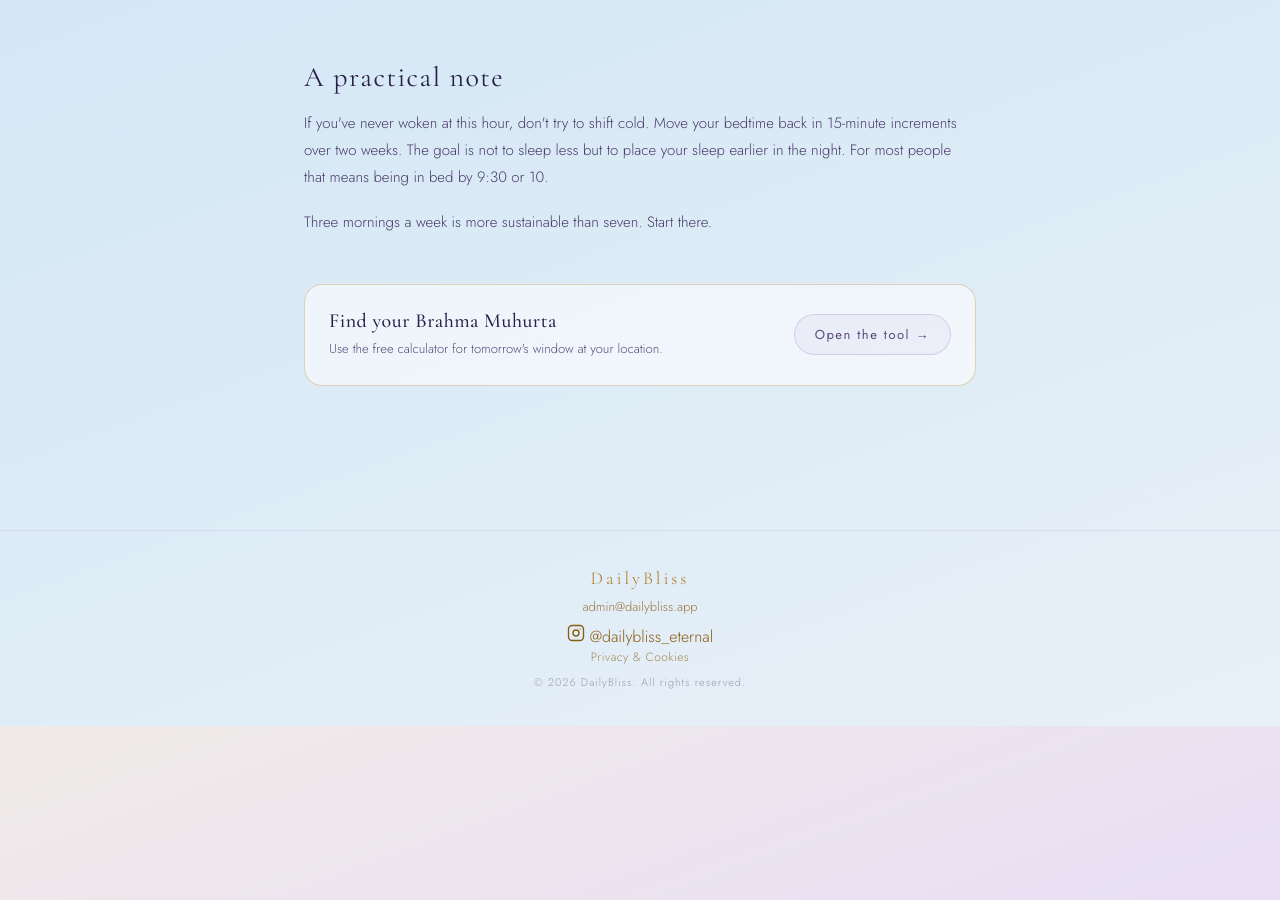
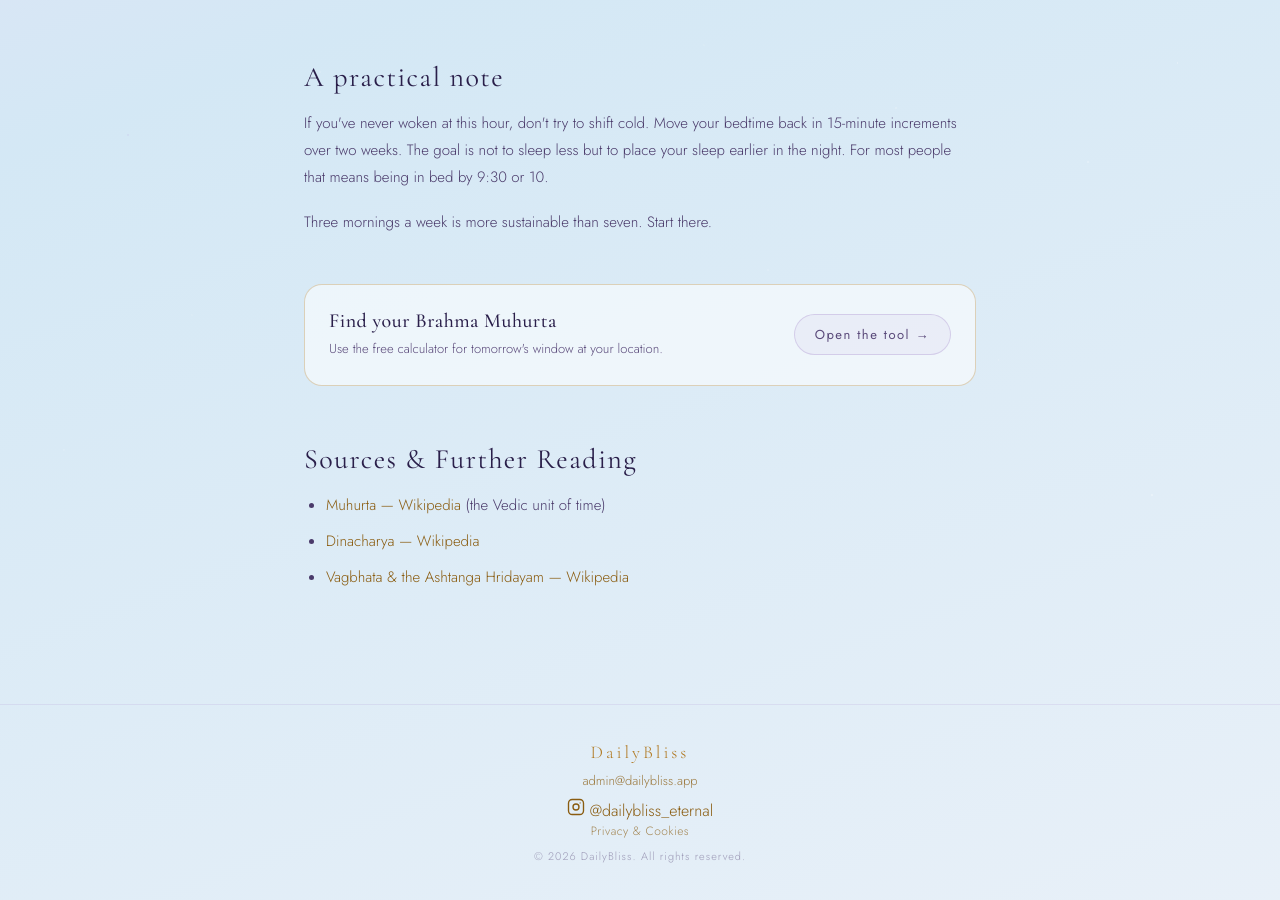
Before and after one commit to dailybliss/dailybliss.github.io, a Jekyll site: the page built from blog/what-is-brahma-muhurta.html, in a window 1280 px wide and 900 px high, scrolled down 1319 px. Built offline with Jekyll 4.4.1, drawn with Linux system fonts in a browser that asks for light colours; before the commit the page ends 2045 px from its top, so only the background shows below that.

Commit message:
Update what-is-brahma-muhurta.html

```diff
--- a/blog/what-is-brahma-muhurta.html
+++ b/blog/what-is-brahma-muhurta.html
@@ -79,4 +79,13 @@ last_modified_at: 2026-07-01
     <a href="{{ '/tools/brahma-muhurta/' | relative_url }}" class="btn btn-ghost">Open the tool →</a>
   </div>
 
+  <div style="margin-top:32px;">
+  <h2>Sources &amp; Further Reading</h2>
+  <ul>
+    <li><a href="https://en.wikipedia.org/wiki/Muhurta" target="_blank" rel="noopener">Muhurta — Wikipedia</a> (the Vedic unit of time)</li>
+    <li><a href="https://en.wikipedia.org/wiki/Dinacharya" target="_blank" rel="noopener">Dinacharya — Wikipedia</a></li>
+    <li><a href="https://en.wikipedia.org/wiki/Vagbhata" target="_blank" rel="noopener">Vagbhata &amp; the Ashtanga Hridayam — Wikipedia</a></li>
+  </ul>
+</div>
+
 </article>
```
